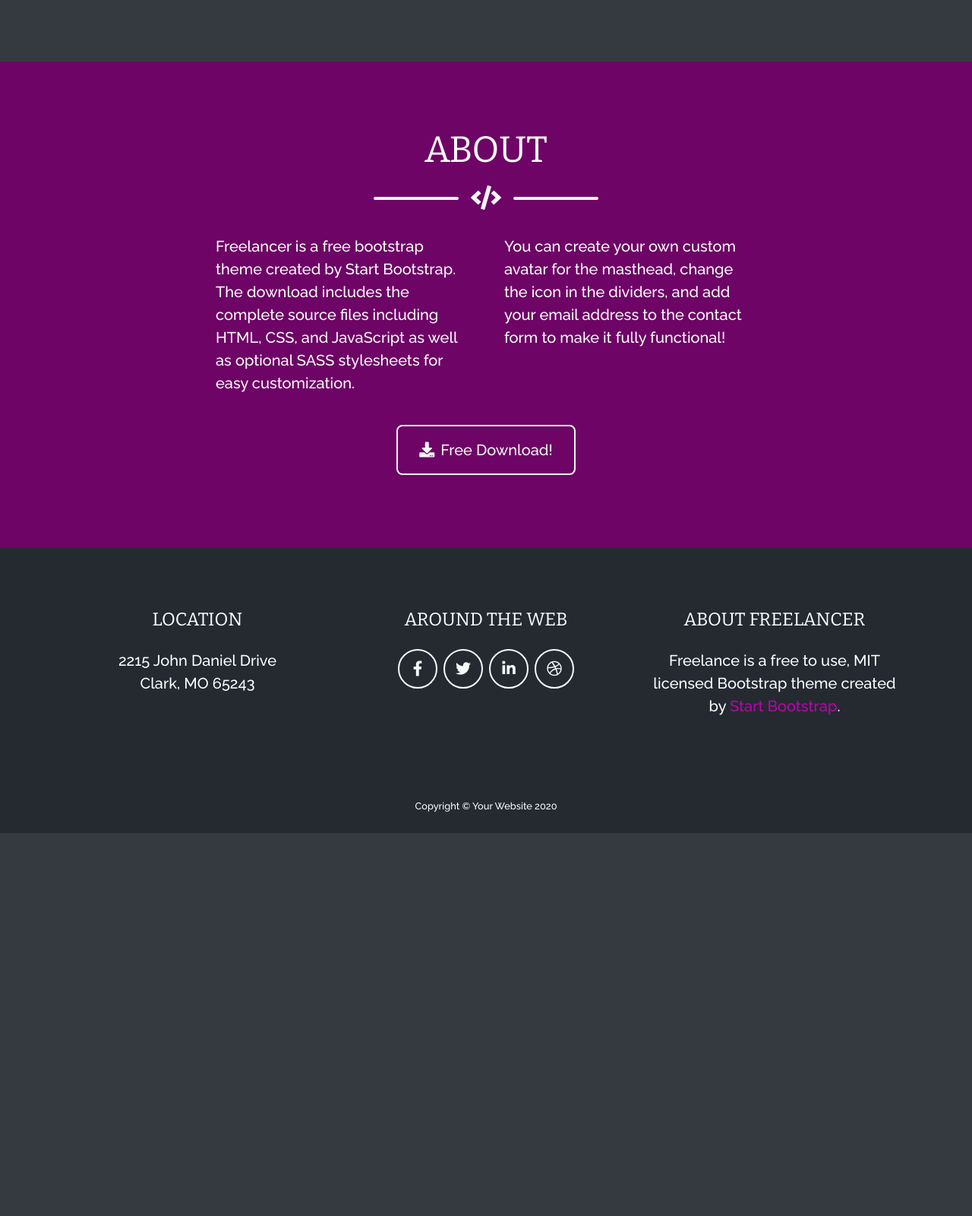
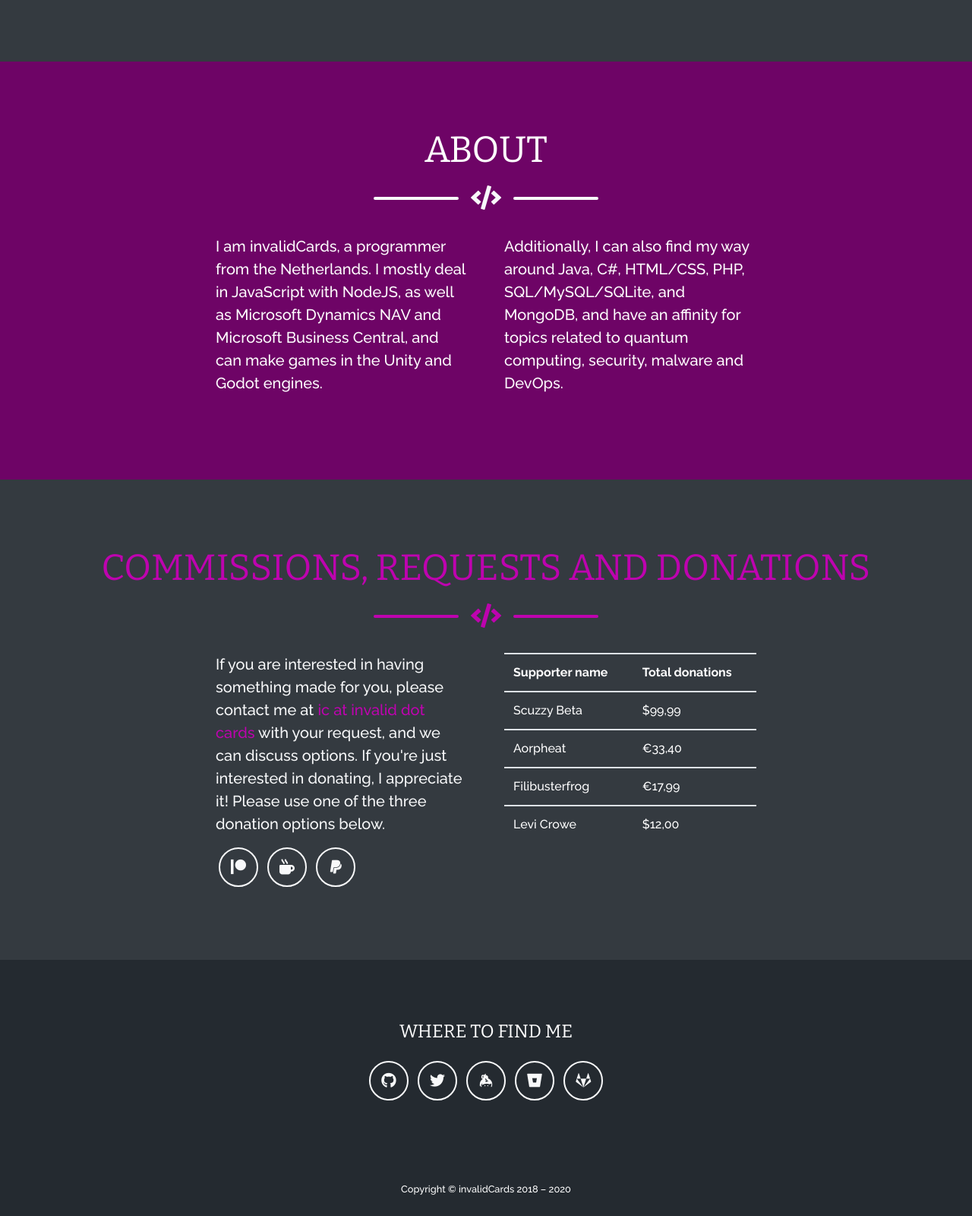
Before and after one commit to invalidCards/warlo-cc, a plain HTML site: page index.html in a window 1280 px wide. Shown: the part 3137-4737 px from the top of the page at 76% size. Before the commit the page ends 4233 px from the top, so only its background shows below. Drawn offline with nearby package versions, Linux system fonts and the light colour scheme.

Commit message:
I think it's done

```diff
--- a/css/portfolio-icons.css
+++ b/css/portfolio-icons.css
@@ -77,3 +77,7 @@
 .portfolio-icon.icon-distantquest {
     background-image: url(../assets/img/portfolio/distantquest.png);
 }
+
+.portfolio-icon.icon-taskbotv2 {
+    background-image: url(../assets/img/portfolio/taskbotv2.png);
+}
--- a/index.html
+++ b/index.html
@@ -190,6 +190,15 @@
                     </div>
                     <!-- break -->
                     <div class="col-md-6 col-lg-4 mb-5 mb-md-0">
+                        <div class="portfolio-item mx-auto" data-toggle="modal" data-target="#pfTaskBotv2">
+                            <div class="portfolio-item-caption d-flex align-items-center justify-content-center h-100 w-100">
+                                <div class="portfolio-item-caption-content text-center text-white"><p>TaskBot v2</p><i class="fas fa-external-link-alt fa-3x"></i></div>
+                            </div>
+                            <div class="portfolio-icon icon-taskbotv2"><div class="circle-wrapper online"></div></div>
+                        </div>
+                    </div>
+                    <!-- break -->
+                    <div class="col-md-6 col-lg-4 mb-5 mb-md-0">
                         <div class="portfolio-item mx-auto" data-toggle="modal" data-target="#pfTerribot">
                             <div class="portfolio-item-caption d-flex align-items-center justify-content-center h-100 w-100">
                                 <div class="portfolio-item-caption-content text-center text-white"><p>Terribot</p><i class="fas fa-external-link-alt fa-3x"></i></div>
@@ -247,12 +256,44 @@
                 </div>
                 <!-- About Section Content-->
                 <div class="row">
-                    <div class="col-lg-4 ml-auto"><p class="lead">Freelancer is a free bootstrap theme created by Start Bootstrap. The download includes the complete source files including HTML, CSS, and JavaScript as well as optional SASS stylesheets for easy customization.</p></div>
-                    <div class="col-lg-4 mr-auto"><p class="lead">You can create your own custom avatar for the masthead, change the icon in the dividers, and add your email address to the contact form to make it fully functional!</p></div>
+                    <div class="col-lg-4 ml-auto"><p class="lead">I am invalidCards, a programmer from the Netherlands. I mostly deal in JavaScript with NodeJS, as well as Microsoft Dynamics NAV and Microsoft Business Central, and can make games in the Unity and Godot engines.</p></div>
+                    <div class="col-lg-4 mr-auto"><p class="lead">Additionally, I can also find my way around Java, C#, HTML/CSS, PHP, SQL/MySQL/SQLite, and MongoDB,  and have an affinity for topics related to quantum computing, security, malware and DevOps.</p></div>
                 </div>
-                <!-- About Section Button-->
-                <div class="text-center mt-4">
-                    <a class="btn btn-xl btn-outline-light" href="https://startbootstrap.com/themes/freelancer/"><i class="fas fa-download mr-2"></i>Free Download!</a>
+            </div>
+        </section>
+        <!-- Donation Section -->
+        <section class="page-section mb-0" id="requests">
+            <div class="container">
+                <!-- Donation Section Heading -->
+                <h2 class="page-section-heading text-center text-uppercase text-secondary">Commissions, requests and donations</h2>
+                <!-- Icon Divider -->
+                <div class="divider-custom">
+                    <div class="divider-custom-line"></div>
+                    <div class="divider-custom-icon"><i class="fas fa-code"></i></div>
+                    <div class="divider-custom-line"></div>
+                </div>
+                <div class="row">
+                    <div class="col-lg-4 ml-auto">
+                        <p class="lead">If you are interested in having something made for you, please contact me at <span class="text-secondary">ic at invalid dot cards</span> with your request, and we can discuss options. If you're just interested in donating, I appreciate it! Please use one of the three donation options below.
+                        </p>
+                        <div class="justify-content-center">
+                            <a class="btn btn-outline-light btn-social mx-1" href="https://patreon.com/invalidCards"><i class="fab fa-patreon"></i></a>
+                            <a class="btn btn-outline-light btn-social mx-1" href="https://ko-fi.com/invalidCards"><i class="fas fa-mug-hot"></i></a>
+                            <a class="btn btn-outline-light btn-social mx-1" href="https://paypal.me/ThePsionic"><i class="fab fa-paypal"></i></a>
+                        </div>
+                    </div>
+                    <div class="col-lg-4 mr-auto">
+                        <table class="table text-white">
+                            <tr>
+                                <th>Supporter name</th>
+                                <th>Total donations</th>
+                            </tr>
+                            <tr><td>Scuzzy Beta</td><td>$99,99</td></tr>
+                            <tr><td>Aorpheat</td><td>€33,40</td></tr>
+                            <tr><td>Filibusterfrog</td><td>€17,99</td></tr>
+                            <tr><td>Levi Crowe</td><td>$12,00</td></tr>
+                        </table>
+                    </div>
                 </div>
             </div>
         </section>
@@ -260,27 +301,21 @@
         <footer class="footer text-center">
             <div class="container">
                 <div class="row">
-                    <!-- Footer Location-->
-                    <div class="col-lg-4 mb-5 mb-lg-0">
-                        <h4 class="text-uppercase mb-4">Location</h4>
-                        <p class="lead mb-0">2215 John Daniel Drive<br />Clark, MO 65243</p>
-                    </div>
                     <!-- Footer Social Icons-->
-                    <div class="col-lg-4 mb-5 mb-lg-0">
-                        <h4 class="text-uppercase mb-4">Around the Web</h4>
-                        <a class="btn btn-outline-light btn-social mx-1" href="#!"><i class="fab fa-fw fa-facebook-f"></i></a><a class="btn btn-outline-light btn-social mx-1" href="#!"><i class="fab fa-fw fa-twitter"></i></a><a class="btn btn-outline-light btn-social mx-1" href="#!"><i class="fab fa-fw fa-linkedin-in"></i></a><a class="btn btn-outline-light btn-social mx-1" href="#!"><i class="fab fa-fw fa-dribbble"></i></a>
-                    </div>
-                    <!-- Footer About Text-->
-                    <div class="col-lg-4">
-                        <h4 class="text-uppercase mb-4">About Freelancer</h4>
-                        <p class="lead mb-0">Freelance is a free to use, MIT licensed Bootstrap theme created by <a href="http://startbootstrap.com">Start Bootstrap</a>.</p>
+                    <div class="col-lg-4 offset-lg-4 mb-5 mb-lg-0">
+                        <h4 class="text-uppercase mb-4">Where to find me</h4>
+                        <a class="btn btn-outline-light btn-social mx-1" href="https://github.com/invalidCards"><i class="fab fa-fw fa-github"></i></a>
+                        <a class="btn btn-outline-light btn-social mx-1" href="https://twitter.com/invalidCards"><i class="fab fa-fw fa-twitter"></i></a>
+                        <a class="btn btn-outline-light btn-social mx-1" href="https://keybase.io/thepsionic"><i class="fab fa-fw fa-keybase"></i></a>
+                        <a class="btn btn-outline-light btn-social mx-1" href="https://bitbucket.org/invalidCards"><i class="fab fa-fw fa-bitbucket"></i></a>
+                        <a class="btn btn-outline-light btn-social mx-1" href="https://gitlab.com/u/invalidCards"><i class="fab fa-fw fa-gitlab"></i></a>
                     </div>
                 </div>
             </div>
         </footer>
         <!-- Copyright Section-->
         <div class="copyright py-4 text-center text-white">
-            <div class="container"><small>Copyright © Your Website 2020</small></div>
+            <div class="container"><small>Copyright © invalidCards 2018 &ndash; 2020</small></div>
         </div>
         <!-- Scroll to Top Button (Only visible on small and extra-small screen sizes)-->
         <div class="scroll-to-top d-lg-none position-fixed">
@@ -666,6 +701,34 @@
             </div>
         </div>
         <!-- break -->
+        <div class="portfolio-modal modal fade" id="pfTaskBotv2" tabindex="-1" role="dialog" aria-labelledby="pfTaskBotv2Lbl" aria-hidden="true">
+            <div class="modal-dialog modal-xl" role="document">
+                <div class="modal-content">
+                    <button class="close" type="button" data-dismiss="modal" aria-label="Close">
+                        <span aria-hidden="true"><i class="fas fa-times"></i></span>
+                    </button>
+                    <div class="modal-body text-center">
+                        <div class="container">
+                            <div class="row justify-content-center">
+                                <div class="col-lg-8">
+                                    <!-- Portfolio Modal - Title-->
+                                    <h2 class="portfolio-modal-title text-secondary text-uppercase mb-0" id="pfTaskBotv2Lbl">TaskBot v2</h2>
+                                    <div class="portfolio-icon icon-taskbotv2"><div class="circle-wrapper online"></div></div>
+                                    <!-- Icon Divider-->
+                                    <div class="divider-custom">
+                                        <div class="divider-custom-line"></div>
+                                        <div class="divider-custom-icon"><i class="fas fa-code"></i></div>
+                                        <div class="divider-custom-line"></div>
+                                    </div>
+                                    <p class="mb-5">TaskBot v2 is a bot created for the <a href="https://taskman.rs">Taskman RuneScape community</a>. It receives messages from the website whenever someone completes a task set by the system, creates a message to announce the completion in the appropriate Discord channel, and then sets the roles of the user according to their current progress through the tasks, provided that they have linked their Discord account on the website.</p>
+                                </div>
+                            </div>
+                        </div>
+                    </div>
+                </div>
+            </div>
+        </div>
+        <!-- break -->
         <div class="portfolio-modal modal fade" id="pfTerribot" tabindex="-1" role="dialog" aria-labelledby="pfTerribotLbl" aria-hidden="true">
             <div class="modal-dialog modal-xl" role="document">
                 <div class="modal-content">
```
Also changed, not shown: assets/img/portfolio/taskbotv2.png (added).
